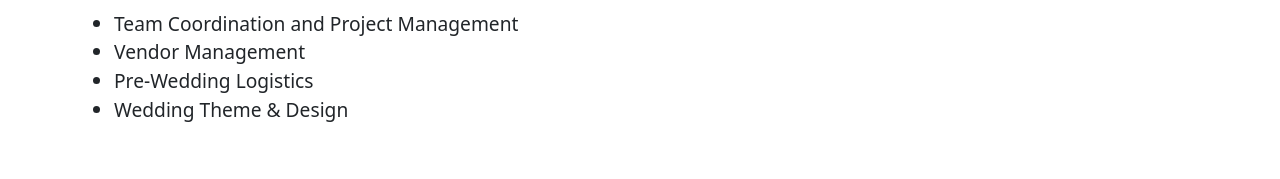
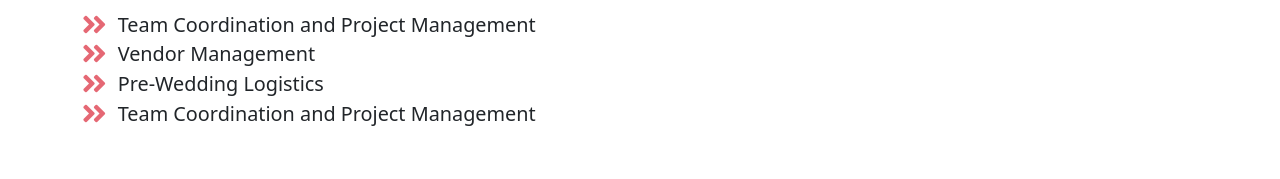
Before and after one commit to salmanahmedx/sparkle-event-planner, a plain HTML site: page index.html in a window 1280 px wide. Shown: the part 1310-1489 px from the top of the page. Drawn offline with nearby package versions, Linux system fonts and the light colour scheme.

Commit message:
list items changed

```diff
--- a/index.html
+++ b/index.html
@@ -127,12 +127,24 @@
                         engagement
                         shoots to
                         our ultimate wedding planning service -
-                        <ul class="services">
-                            <li>Team Coordination and Project Management</li>
-                            <li>Vendor Management</li>
-                            <li>Pre-Wedding Logistics</li>
-                            <li>Wedding Theme & Design</li>
-                        </ul>
+                        <div class="services">
+                            <div class="service d-flex justify-content-start align-items-center">
+                                <i class="fas fa-angle-double-right fs-3 text-danger text-opacity-75 pe-2"></i>
+                                <p class="mb-0">Team Coordination and Project Management</p>
+                            </div>
+                            <div class="service d-flex justify-content-start align-items-center">
+                                <i class="fas fa-angle-double-right fs-3 text-danger text-opacity-75 pe-2"></i>
+                                <p class="mb-0">Vendor Management</p>
+                            </div>
+                            <div class="service d-flex justify-content-start align-items-center">
+                                <i class="fas fa-angle-double-right fs-3 text-danger text-opacity-75 pe-2"></i>
+                                <p class="mb-0">Pre-Wedding Logistics</p>
+                            </div>
+                            <div class="service d-flex justify-content-start align-items-center">
+                                <i class="fas fa-angle-double-right fs-3 text-danger text-opacity-75 pe-2"></i>
+                                <p class="mb-0">Team Coordination and Project Management</p>
+                            </div>
+                        </div>
                     </p>
                 </div>
                 <div class="image-container mb-3 mb-md-0 ms-md-4 ">
```
